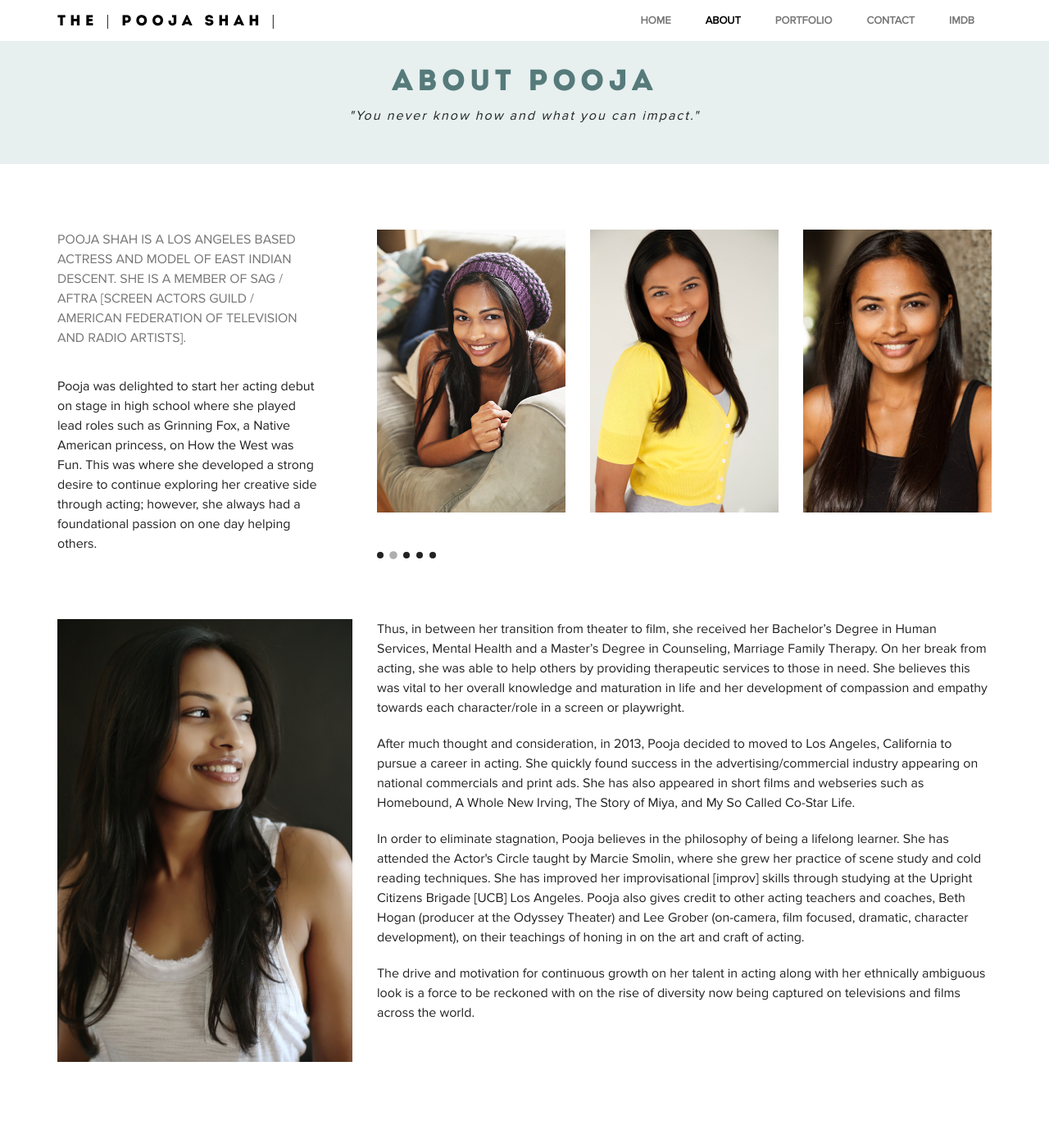
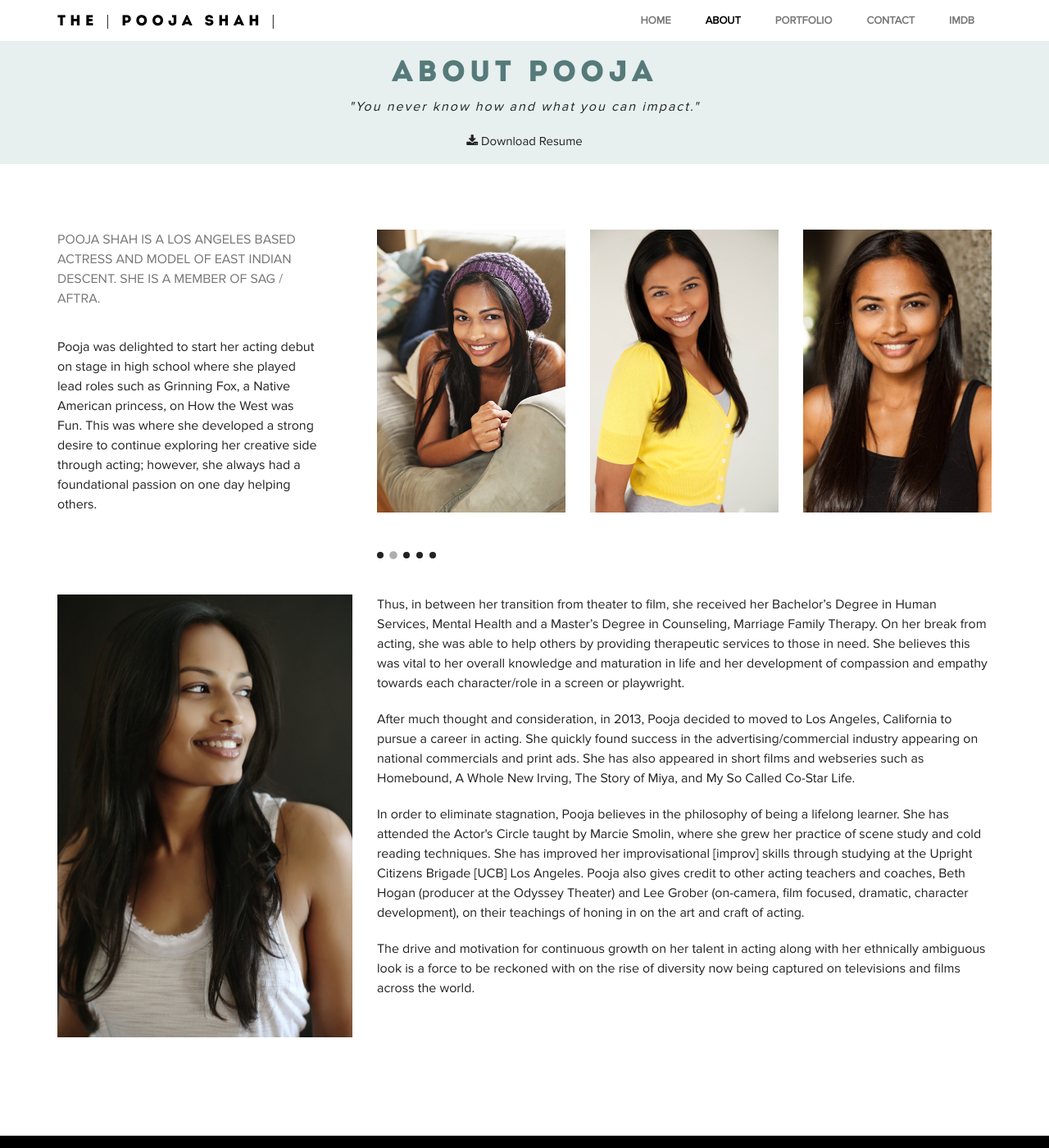
Before and after one commit to dtrack/thepoojashah, a Jekyll site: the page built from about/index.html, in a window 1280 px wide and 1400 px high. Shown: the whole window at 82% size. Built offline with Jekyll 4.4.1, drawn with Linux system fonts in a browser that asks for light colours; nearby versions of some CDN libraries.

Commit message:
About changes + add resume link

```diff
--- a/_data/about.yml
+++ b/_data/about.yml
@@ -12,3 +12,5 @@ small_slides:
 left_image:
   path: /assets/about/pooja-shah-inspiring.jpg
   alt: Inspiring picture of Pooja Shah
+
+resume_link: /assets/documents/Pooja%20Shah%20Resume.pdf
--- a/_sass/_customized.scss
+++ b/_sass/_customized.scss
@@ -1,6 +1,7 @@
 @import "spacing";
 
 .animsition {
+
     // Slider
     .slider-wrap .swiper-slide {
         .main-title {
@@ -24,4 +25,12 @@
     .main-content p {
         font-size: 16px;
     }
+
+
+    // ABOUT Page
+    .about-title {
+      a {
+        font-size: 1.5em;
+      }
+    }
 }
--- a/about/index.html
+++ b/about/index.html
@@ -4,10 +4,13 @@ layout: default
 active: About
 ---
 
-<div class="top-baner half-height bg-green">
+<div class="top-baner half-height bg-green about-title">
   <div class="main-title no-bg">
     <h2>ABOUT POOJA</h2>
     <p>"You never know how and what you can impact."</p>
+    <a target="_blank" href="{{ site.github.url }}{{ site.data.about.resume_link }}">
+      <i class="fa fa-download" aria-hidden="true"></i> Download Resume
+    </a>
   </div>
 </div>
 
@@ -19,7 +22,7 @@ active: About
           <div class="about-item">
             <!-- <h4>ABOUT POOJA</h4> -->
               <p class="tt">
-                Pooja Shah is a Los Angeles based actress and model of East Indian descent. She is a member of SAG / AFTRA [Screen Actors Guild / American Federation of Television and Radio Artists].
+                Pooja Shah is a Los Angeles based actress and model of East Indian descent. She is a member of SAG / AFTRA.
               </p>
               <p>
                 Pooja was delighted to start her acting debut on stage in high school where she played lead roles such as Grinning Fox, a Native American princess, on How the West was Fun. This was where she developed a strong desire to continue exploring her creative side through acting; however, she always had a foundational passion on one day helping others.
```
Also changed, not shown: 1 other file.
